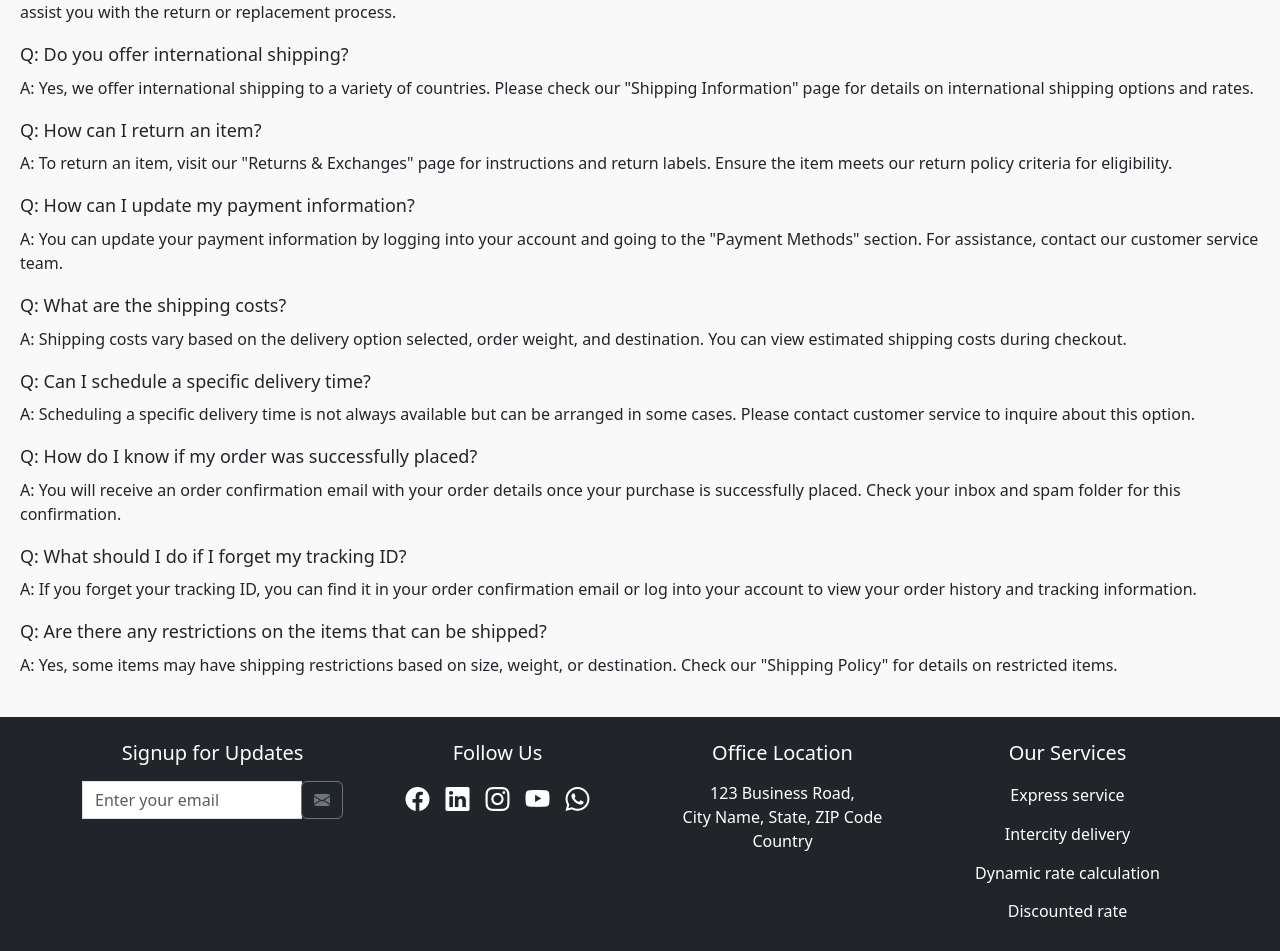
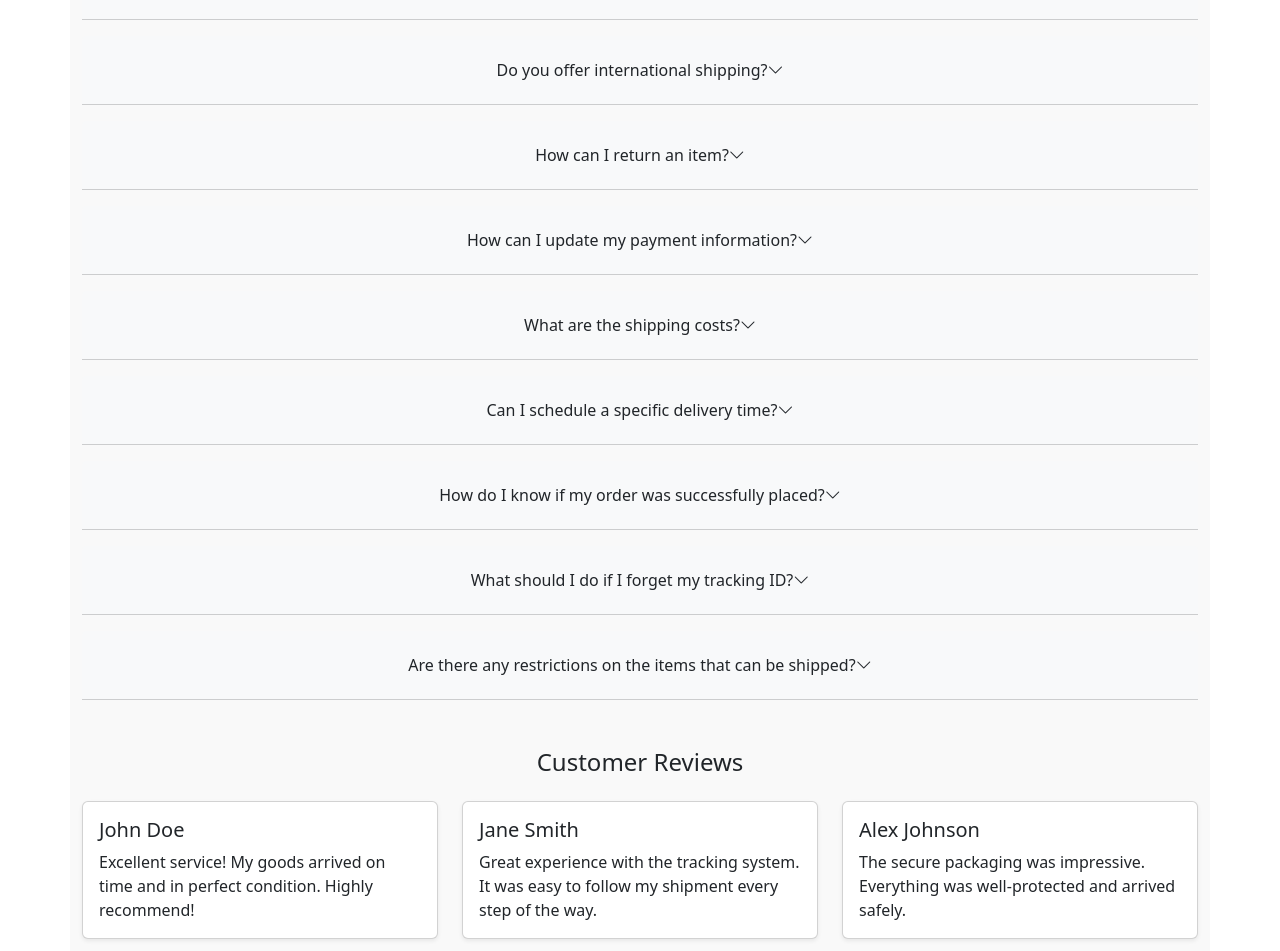
Before and after one commit to mrnisarali110/FYP, a React (Vite) app: page /faq in a window 1280 px wide. Shown: the part 481-1432 px from the top of the page. Built offline with nearby package versions, Linux system fonts and the light colour scheme.

Commit message:
added some changes in faq & aboutus

```diff
--- a/src/App.jsx
+++ b/src/App.jsx
@@ -9,6 +9,7 @@ import PrivacySecurity from './components/PrivacySecurity';
 import Footer from './components/Footer';
 import AboutUs from './components/AboutUs';
 import ContactUs from './components/ContactUs';
+//import ManualForm from './components/ManualForm';
 import ReturnsRefunds from './components/ReturnsRefunds';
 import './App.css';
 
@@ -26,6 +27,7 @@ function App() {
             <li><Link to="/FileUpload">FileUpload</Link></li>
             <li><Link to="/tracking">Track Your Order</Link></li>
             <li><Link to="/about">About Us</Link></li>
+
 
           </ul>
         </nav>
@@ -49,6 +51,7 @@ function App() {
           <Route path="/privacy-security" element={<PrivacySecurity />} />
         </Routes>
         <Footer />
+
       </div>
     </Router>
   );
--- a/src/components/AboutUs.css
+++ b/src/components/AboutUs.css
@@ -83,3 +83,6 @@ i.bi-check-circle {
 ul.list-unstyled li {
     margin-bottom: 10px;
 }
+.color-bar {
+    background-color: #e6b868; /* Example: custom orange color */
+}
--- a/src/components/Faq.jsx
+++ b/src/components/Faq.jsx
@@ -1,65 +1,141 @@
-import React from 'react';
-import './Faq.css';
+import React, { useState } from 'react';
+import 'bootstrap/dist/css/bootstrap.min.css';
+import './Faq.css'; // Custom CSS for professional styling
 
 const FAQs = () => {
+  const [activeIndex, setActiveIndex] = useState(null);
+
+  const toggleAnswer = (index) => {
+    setActiveIndex(activeIndex === index ? null : index);
+  };
+
+  const faqs = [
+    {
+      question: 'What should I do if my order is delayed?',
+      answer:
+        'If your order is delayed, please check the "Track Your Order" page for the latest updates. If you still have concerns, contact our customer service team at support@elms.com or through the "Contact Us" page.',
+    },
+    {
+      question: 'Can I change my delivery address after placing an order?',
+      answer:
+        'Address changes can be made within a certain timeframe after placing your order. Please contact our customer service team immediately to request an address change. Note that changes may not be possible if the order is already in transit.',
+    },
+    {
+      question: 'What if I receive a damaged or incorrect item?',
+      answer:
+        'If you receive a damaged or incorrect item, please report it through our "Returns & Exchanges" page or contact customer service at support@elms.com. We will assist you with the return or replacement process.',
+    },
+    {
+      question: 'Do you offer international shipping?',
+      answer:
+        'Yes, we offer international shipping to a variety of countries. Please check our "Shipping Information" page for details on international shipping options and rates.',
+    },
+    {
+      question: 'How can I return an item?',
+      answer:
+        'To return an item, visit our "Returns & Exchanges" page for instructions and return labels. Ensure the item meets our return policy criteria for eligibility.',
+    },
+    {
+      question: 'How can I update my payment information?',
+      answer:
+        'You can update your payment information by logging into your account and going to the "Payment Methods" section. For assistance, contact our customer service team.',
+    },
+    {
+      question: 'What are the shipping costs?',
+      answer:
+        'Shipping costs vary based on the delivery option selected, order weight, and destination. You can view estimated shipping costs during checkout.',
+    },
+    {
+      question: 'Can I schedule a specific delivery time?',
+      answer:
+        'Scheduling a specific delivery time is not always available but can be arranged in some cases. Please contact customer service to inquire about this option.',
+    },
+    {
+      question: 'How do I know if my order was successfully placed?',
+      answer:
+        'You will receive an order confirmation email with your order details once your purchase is successfully placed. Check your inbox and spam folder for this confirmation.',
+    },
+    {
+      question: 'What should I do if I forget my tracking ID?',
+      answer:
+        'If you forget your tracking ID, you can find it in your order confirmation email or log into your account to view your order history and tracking information.',
+    },
+    {
+      question: 'Are there any restrictions on the items that can be shipped?',
+      answer:
+        'Yes, some items may have shipping restrictions based on size, weight, or destination. Check our "Shipping Policy" for details on restricted items.',
+    }
+  ];
+
+  const reviews = [
+    {
+      reviewer: 'John Doe',
+      review: 'Excellent service! My goods arrived on time and in perfect condition. Highly recommend!',
+    },
+    {
+      reviewer: 'Jane Smith',
+      review: 'Great experience with the tracking system. It was easy to follow my shipment every step of the way.',
+    },
+    {
+      reviewer: 'Alex Johnson',
+      review: 'The secure packaging was impressive. Everything was well-protected and arrived safely.',
+    },
+  ];
+
   return (
-    <div className="faq-container">
-      <h2>Frequently Asked Questions</h2>
+    <div className="faq-container container mt-5">
+      <h2 className="text-center mb-4">Frequently Asked Questions</h2>
+      <div className="accordion" id="faqAccordion">
+        {faqs.map((faq, index) => (
+          <div className="card mb-3 border-0" key={index}>
+            <div className="card-header bg-light p-3" id={`heading${index}`}>
+              <h5 className="mb-0">
+                <button
+                  className={`btn btn-block text-left text-dark font-weight-bold ${
+                    activeIndex === index ? '' : 'collapsed'
+                  }`}
+                  type="button"
+                  aria-expanded={activeIndex === index ? 'true' : 'false'}
+                  aria-controls={`collapse${index}`}
+                  onClick={() => toggleAnswer(index)}
+                  style={{ backgroundColor: 'transparent', border: 'none' }}
+                >
+                  {faq.question}
+                  <i
+                    className={`bi ${
+                      activeIndex === index ? 'bi-chevron-up' : 'bi-chevron-down'
+                    } ml-2`}
+                  ></i>
+                </button>
+              </h5>
+            </div>
+            <div
+              id={`collapse${index}`}
+              className={`collapse ${activeIndex === index ? 'show' : ''}`}
+              aria-labelledby={`heading${index}`}
+              data-bs-parent="#faqAccordion"
+            >
+              <div className="card-body bg-white text-dark p-3">
+                {faq.answer}
+              </div>
+            </div>
+          </div>
+        ))}
+      </div>
 
-      <h4>Q: What should I do if my order is delayed?</h4>
-      <p>
-        A: If your order is delayed, please check the "Track Your Order" page for the latest updates. If you still have concerns, contact our customer service team at <a href="mailto:support@elms.com">support@elms.com</a> or through the "Contact Us" page.
-      </p>
-
-      <h4>Q: Can I change my delivery address after placing an order?</h4>
-      <p>
-        A: Address changes can be made within a certain timeframe after placing your order. Please contact our customer service team immediately to request an address change. Note that changes may not be possible if the order is already in transit.
-      </p>
-
-      <h4>Q: What if I receive a damaged or incorrect item?</h4>
-      <p>
-        A: If you receive a damaged or incorrect item, please report it through our "Returns & Exchanges" page or contact customer service at <a href="mailto:support@elms.com">support@elms.com</a>. We will assist you with the return or replacement process.
-      </p>
-
-      <h4>Q: Do you offer international shipping?</h4>
-      <p>
-        A: Yes, we offer international shipping to a variety of countries. Please check our "Shipping Information" page for details on international shipping options and rates.
-      </p>
-
-      <h4>Q: How can I return an item?</h4>
-      <p>
-        A: To return an item, visit our "Returns & Exchanges" page for instructions and return labels. Ensure the item meets our return policy criteria for eligibility.
-      </p>
-
-      <h4>Q: How can I update my payment information?</h4>
-      <p>
-        A: You can update your payment information by logging into your account and going to the "Payment Methods" section. For assistance, contact our customer service team.
-      </p>
-
-      <h4>Q: What are the shipping costs?</h4>
-      <p>
-        A: Shipping costs vary based on the delivery option selected, order weight, and destination. You can view estimated shipping costs during checkout.
-      </p>
-
-      <h4>Q: Can I schedule a specific delivery time?</h4>
-      <p>
-        A: Scheduling a specific delivery time is not always available but can be arranged in some cases. Please contact customer service to inquire about this option.
-      </p>
-
-      <h4>Q: How do I know if my order was successfully placed?</h4>
-      <p>
-        A: You will receive an order confirmation email with your order details once your purchase is successfully placed. Check your inbox and spam folder for this confirmation.
-      </p>
-
-      <h4>Q: What should I do if I forget my tracking ID?</h4>
-      <p>
-        A: If you forget your tracking ID, you can find it in your order confirmation email or log into your account to view your order history and tracking information.
-      </p>
-
-      <h4>Q: Are there any restrictions on the items that can be shipped?</h4>
-      <p>
-        A: Yes, some items may have shipping restrictions based on size, weight, or destination. Check our "Shipping Policy" for details on restricted items.
-      </p>
+      <h2 className="text-center mt-5 mb-4">Customer Reviews</h2>
+      <div className="row">
+        {reviews.map((review, index) => (
+          <div className="col-md-4 mb-3" key={index}>
+            <div className="card h-100 shadow-sm">
+              <div className="card-body">
+                <h5 className="card-title font-weight-bold">{review.reviewer}</h5>
+                <p className="card-text">{review.review}</p>
+              </div>
+            </div>
+          </div>
+        ))}
+      </div>
     </div>
   );
 };
--- /dev/null
+++ b/src/components/Faqs.css
@@ -0,0 +1,21 @@
+.faq-container {
+    max-width: 900px;
+    margin: 0 auto;
+  }
+
+  .card-header {
+    cursor: pointer;
+  }
+
+  .btn-block {
+    width: 100%;
+  }
+
+  .bi-chevron-down,
+  .bi-chevron-up {
+    transition: transform 0.2s ease;
+  }
+
+  .accordion .card-body {
+    background-color: #f9f9f9;
+  }
--- a/src/components/ReturnsRefunds.jsx
+++ b/src/components/ReturnsRefunds.jsx
@@ -7,7 +7,7 @@ const ReturnsRefunds = () => {
       <p>Last updated: [Insert Date]</p>
 
       <p>
-        Thank you for shopping at [Your Company Name].
+        Thank you for shopping at [ELMS].
       </p>
 
       <p>
```
Also changed, not shown: src/components/AboutUs.jsx (+36 -11 lines), src/assets/kul.jpeg (added).
